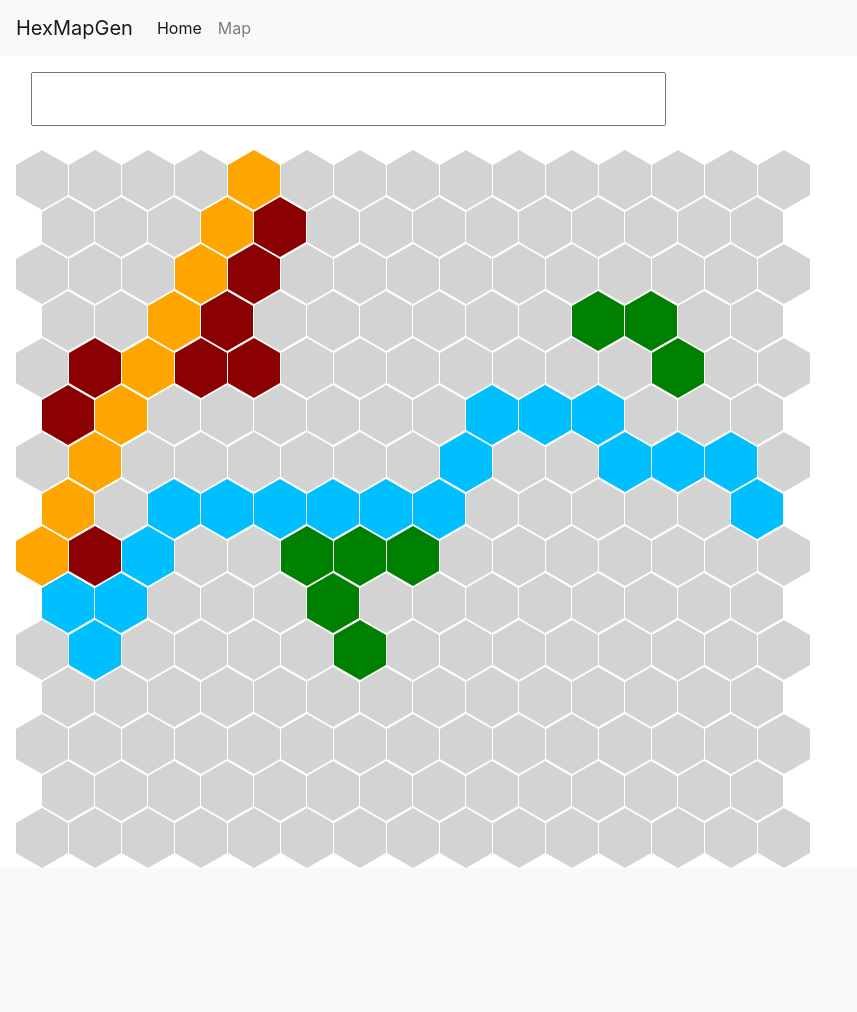
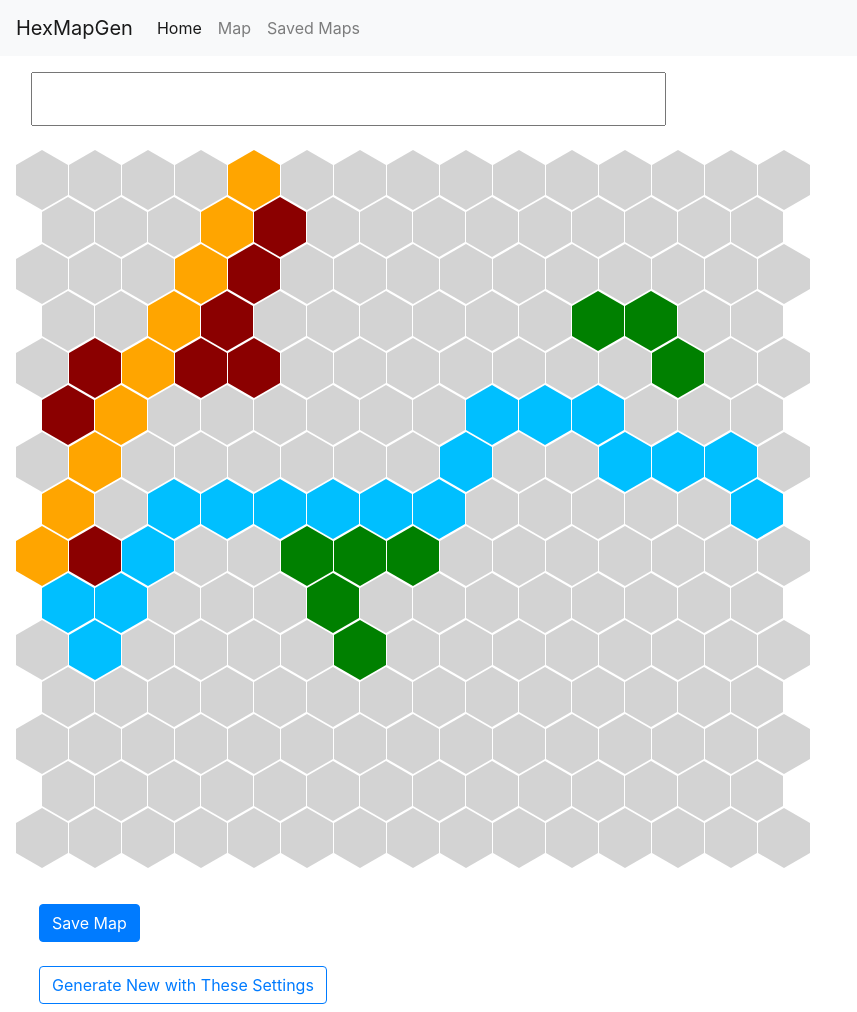
Before and after one commit to Evansdava/HexMapGen, a Flask app: page /map in a window 1280 px wide. Shown: the whole page, without its empty margins (0-857 px from the left). Before the commit the page ends 868 px from the top, so only its background shows below. Run offline with Flask 2, Linux system fonts and the light colour scheme; data that the repository does not hold is empty; some libraries are stand-ins or nearby versions.

Commit message:
Fully implemented redis to save and retrieve maps, added ability to rename maps, added list view

```diff
--- a/app.py
+++ b/app.py
@@ -1,12 +1,15 @@
-from flask import Flask, render_template, request
+from flask import Flask, render_template, request, redirect, url_for
 import requests
 import os
+import pickle
 import redis
 from map import Map
 
 redis_url = os.getenv('REDISTOGO_URL', 'redis://localhost:6379')
 redis = redis.from_url(redis_url)
 app = Flask(__name__)
+
+current_map = None
 
 
 @app.route('/')
@@ -18,7 +21,8 @@ def index():
 @app.route('/map')
 def show_map():
     """Create and display map based on user-input settings"""
-    r = requests.get("http://uzby.com/api.php", {'min': 3, 'max': 12})
+    global current_map
+    r = requests.get("http://uzby.com/api.php", {'min': 3, 'max': 15})
 
     name = str(r.content.decode("utf-8"))
     length = request.args.get('length')
@@ -41,12 +45,57 @@ def show_map():
     if b_chance == "" or b_chance is None:
         b_chance = 0.20
 
-    map = Map(name, length, width, f_chance, ri_chance, ro_chance, b_chance)
-    print(map)
-    return render_template('map.html', map=map)
+    current_map = Map(name, length, width, f_chance,
+                      ri_chance, ro_chance, b_chance)
+    print(current_map)
+    return render_template('map.html', map=current_map)
 
 
-# @app.route('/map/save/<map_name>')
-# def save_map(map_name):
-#     """Save the current map to the redis database"""
-#     redis.set(map_name, map)
+@app.route('/map/save/<map_name>', methods=["POST"])
+def save_map(map_name):
+    """Save the current map as a bytestring to the redis database"""
+    current_map.name = request.form.get("name")
+    byte_map = pickle.dumps(current_map)
+    redis.set(current_map.name, byte_map)
+    return redirect(url_for('view_map', map_name=current_map.name))
+
+
+@app.route('/map/<map_name>')
+def view_map(map_name):
+    """View the requested map"""
+    global current_map
+    current_map = pickle.loads(redis.get(map_name))
+    print(current_map)
+    return render_template('show_map.html', map=current_map)
+
+
+@app.route('/map/delete/<map_name>')
+def delete_map(map_name):
+    """Delete a map"""
+    redis.delete(map_name)
+    return redirect(url_for('index'))
+
+
+@app.route('/list')
+def list_maps():
+    """View all saved maps"""
+    iterator = redis.scan_iter()
+    name_list = [key.decode("utf-8") for key in iterator]
+
+    map_list = []
+    for name in name_list:
+        map_list.append(pickle.loads(redis.get(name)))
+
+    return render_template('map_list.html', maps=map_list)
+
+
+@app.route('/map/edit/<map_name>', methods=["POST"])
+def edit_map(map_name):
+    """Edit the name of a map and save it"""
+    global current_map
+    current_map.name = request.form.get("name")
+    # redis.rename(map_name, current_map.name)
+    redis.set(current_map.name, pickle.dumps(current_map))
+    redis.delete(map_name)
+    print(current_map.name)
+    return redirect(url_for('view_map', map_name=current_map.name))
--- a/templates/base.html
+++ b/templates/base.html
@@ -19,6 +19,9 @@
             <li class="nav-item">
               <a class="nav-link" href="/map">Map</a>
             </li>
+            <li class="nav-item">
+              <a class="nav-link" href="/list">Saved Maps</a>
+            </li>
           </ul>
         </div>
       </nav>
--- a/templates/map.html
+++ b/templates/map.html
@@ -2,37 +2,12 @@
 
 {% block content %}
 <div class="container-fluid">
-    <h1 class="p-3"><input type="text" name="name" id="name" value="{{map.name}}"></h1>
-    {% for hex in map.hexes %}
-        {% if hex.ML == None %}
-            {% if hex.TL == None %}
-                <div class="hex-row">
-            {% else %}
-                <div class="hex-row even">
-            {% endif %}
-        {% endif %}
-        <div class="hex">
-            {% macro color(key) -%}
-                {% if key == "F" %}
-                    style="--bg-color: green;"
-                {% elif key == "W" %}
-                    style="--bg-color: deepskyblue;"
-                {% elif key == "R" %}
-                    style="--bg-color: orange;"
-                {% elif key == "B" %}
-                    style="--bg-color: darkred;"
-                {% elif key == "." %}
-                    style="--bg-color: lightgray;"
-                {% endif %}
-            {%- endmacro %}
-            <div class="top" {{color(hex.terrain)}}></div>
-            <div class="middle" {{color(hex.terrain)}}></div>
-            <div class="bottom" {{color(hex.terrain)}}></div>
-        </div>
-        {% if hex.MR == None %}
-            </div>
-            <br>
-        {% endif %}
-    {% endfor %}
+    <form action="/map/save/{{map.name}}" method="POST">
+        {% include 'partials/map_display.html' %}
+        <br>
+        <br>
+        <button class="btn btn-primary m-4" type="submit">Save Map</button>
+    </form>
+    <button class="btn btn-outline-primary ml-4 mb-2"onClick="window.location.reload();">Generate New with These Settings</button>
 </div>
 {% endblock %}
--- /dev/null
+++ b/templates/partials/map_display.html
@@ -0,0 +1,32 @@
+<h1 class="p-3"><input type="text" name="name" id="name" value="{{map.name}}"></h1>
+{% for hex in map.hexes %}
+    {% if hex.ML == None %}
+        {% if hex.TL == None %}
+            <div class="hex-row">
+        {% else %}
+            <div class="hex-row even">
+        {% endif %}
+    {% endif %}
+    <div class="hex">
+        {% macro color(key) -%}
+            {% if key == "F" %}
+                style="--bg-color: green;"
+            {% elif key == "W" %}
+                style="--bg-color: deepskyblue;"
+            {% elif key == "R" %}
+                style="--bg-color: orange;"
+            {% elif key == "B" %}
+                style="--bg-color: darkred;"
+            {% elif key == "." %}
+                style="--bg-color: lightgray;"
+            {% endif %}
+        {%- endmacro %}
+        <div class="top" {{color(hex.terrain)}}></div>
+        <div class="middle" {{color(hex.terrain)}}></div>
+        <div class="bottom" {{color(hex.terrain)}}></div>
+    </div>
+    {% if hex.MR == None %}
+        </div>
+        <br>
+    {% endif %}
+{% endfor %}
```
Also changed, not shown: templates/home.html (+6 -6 lines), templates/map_list.html (added, +22 -0 lines), templates/show_map.html (added, +13 -0 lines).
